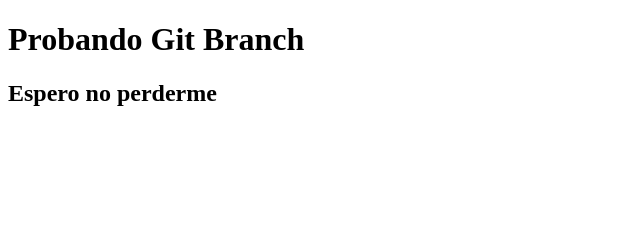
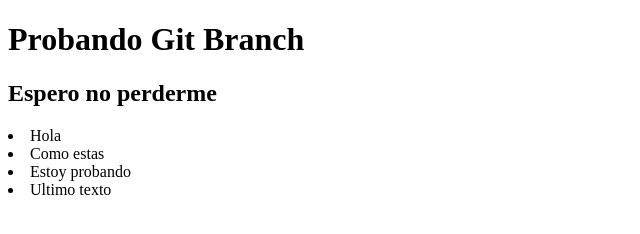
Before and after one commit to joseborgesch/testbranch, a plain HTML site: page index.html in a window 1280 px wide. Shown: the whole page, without its empty margins (0-640 px from the left). Drawn offline with Linux system fonts and the light colour scheme.

```diff
--- a/index.html
+++ b/index.html
@@ -6,5 +6,9 @@
 <body>
 <h1>Probando Git Branch</h1>
 <h2>Espero no perderme</h2>
+<li>Hola</li>
+<li>Como estas</li>
+<li>Estoy probando</li>
+<li>Ultimo texto</li>
 </body>
 </html>
```
